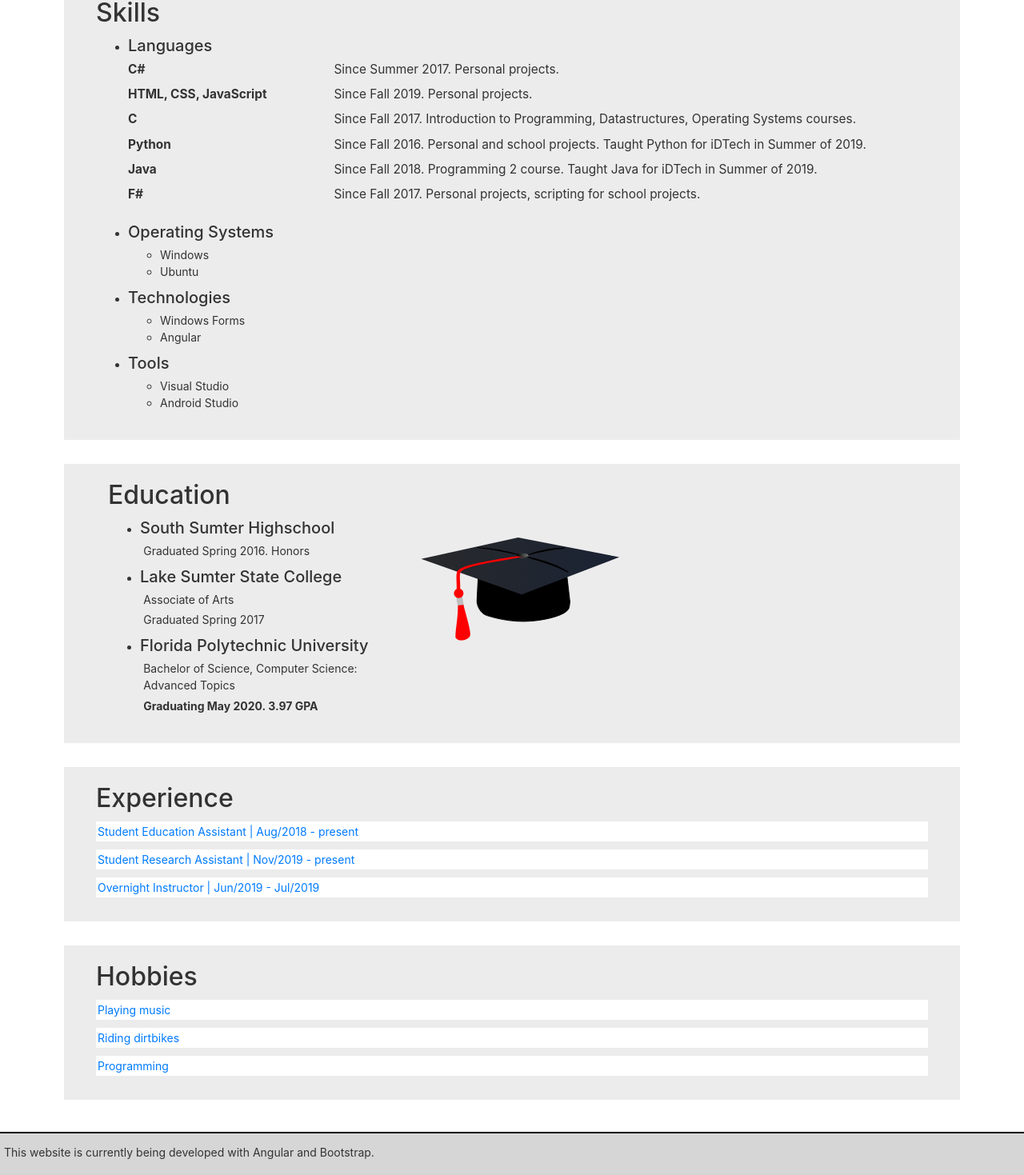
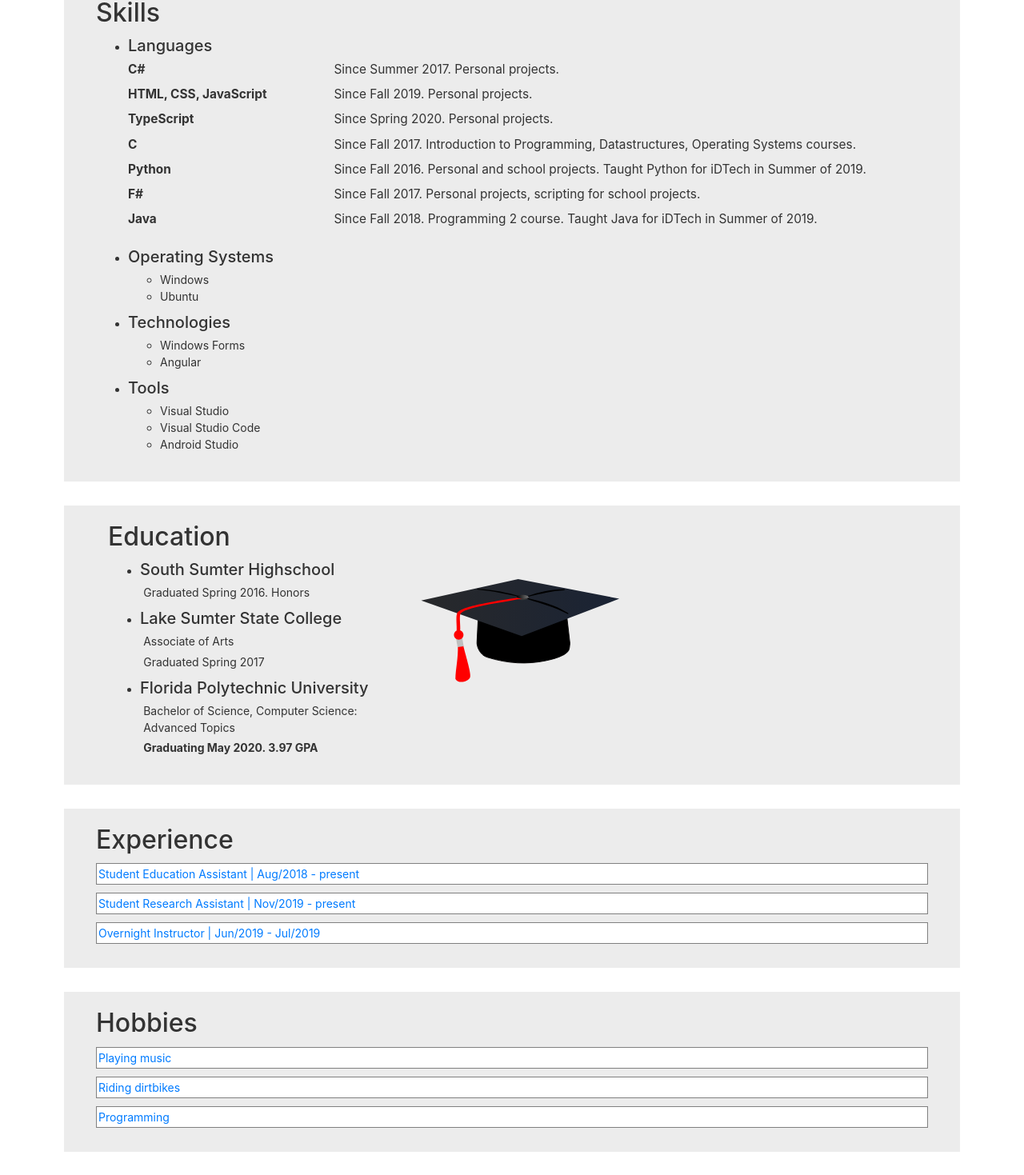
Before and after one commit to RyanB156/Portfolio-Site, an Angular app: page /home in a window 1280 px wide. Shown: the part 918-2387 px from the top of the page at 80% size. Built offline with nearby package versions, Linux system fonts and the light colour scheme.

Commit message:
Style and typo fixing.

```diff
--- a/src/app/home/home.component.html
+++ b/src/app/home/home.component.html
@@ -37,17 +37,20 @@
           <dt class="col-sm-3">HTML, CSS, JavaScript</dt>
           <dd class="col-sm-9">Since Fall 2019. Personal projects.</dd>
 
+          <dt class="col-sm-3">TypeScript</dt>
+          <dd class="col-sm-9">Since Spring 2020. Personal projects.</dd>
+
           <dt class="col-sm-3">C</dt>
           <dd class="col-sm-9">Since Fall 2017. Introduction to Programming, Datastructures, Operating Systems courses.</dd>
 
           <dt class="col-sm-3">Python</dt>
           <dd class="col-sm-9">Since Fall 2016. Personal and school projects. Taught Python for iDTech in Summer of 2019.</dd>
 
+          <dt class="col-sm-3">F#</dt>
+          <dd class="col-sm-9">Since Fall 2017. Personal projects, scripting for school projects.</dd>
+
           <dt class="col-sm-3">Java</dt>
           <dd class="col-sm-9">Since Fall 2018. Programming 2 course. Taught Java for iDTech in Summer of 2019.</dd>
-
-          <dt class="col-sm-3">F#</dt>
-          <dd class="col-sm-9">Since Fall 2017. Personal projects, scripting for school projects.</dd>
 
         </dl>
       </li>
@@ -69,6 +72,7 @@
         <h5>Tools</h5>
         <ul>
           <li>Visual Studio</li>
+          <li>Visual Studio Code</li>
           <li>Android Studio</li>
         </ul>
       </li>
@@ -130,7 +134,7 @@
           <panel title="Guitar">
             <p>I have been playing guitar since my Freshman year of Highschool. My dad has played guitar for years and I always listened to him play when I was little. After I came out of a long video game phase I asked him to teach me so he showed me how to play a basic version of the riff from "Smoke on the Water" by Deep Purple. Since then I fell in love with Van Halen, Metallica, White Lion, and Joe Satriani.</p>
             <p>I played at a few talent shows with 4H and at the county fair. I even played at one of my school's pep rallies for their Rock-n-Roll theme. I was in a rock band in Ocala Florida in my senior year. With them I played several gigs in Central Florida and earned some money doing it, so I can say I have been a professional musician.</p>
-            <p>My guitar playing has slowed down some since I entered college, but I still pick it up on occasion. My current musical interests are Three Days Grace and Black Veil Brides (courtesy of my girlfriend).</p>
+            <p>My guitar playing has slowed down some since I entered college, but I still pick it up on occasion. My current musical interests are Three Days Grace and Black Veil Brides.</p>
           </panel>
           <panel title="Piano">
             <p>I picked up piano first in the Summer before my freshman year of highschool. I learned by following tutorial videos on YouTube, especially Synthesia videos which is like guitar hero but for piano. Early on in the band there were a few songs that I played where I would use both my guitar and a keyboard, switching back and forth for different parts.</p>
@@ -147,7 +151,7 @@
         <p>My favorite type of riding is trail riding, harescrambles, and enduros. In contrast to motocross riding with its high speed and huge jumps, this riding involves exploring nature and riding at my own pace. I enjoy the challenge of riding challenging obstacles in the Croom Motorcycle Area, like big logs and hills that would be difficult, if not impossible to walk up. It is so rewarding to tackle new and challenging obstacles and come out on top, literally.</p>
       </panel>
       <panel title="Programming">
-        <p>My very first experience with programming was learning to a game with Batch following a tutorial from YouTube. From then on, I was hooked. Since then, I have learned C#, Python, C, Java, F#, JavaScript, HTML, and CSS. Making games while learning these languages kept things fun and I was always looking forward to the next time I could get behind my computer and get to work.<br><br><strong>Check out the tabs at the top of the page to see what I have been working on!</strong><p>
+        <p>My very first experience with programming was learning to a game with Batch following a tutorial from YouTube, and I was hooked. Since then, I have learned C#, Python, C, Java, F#, JavaScript, HTML, and CSS. Making games while learning these languages kept things fun and I was always looking forward to the next time I could get behind my computer and get to work.<br><br><strong>Check out the tabs at the top of the page to see what I have been working on!</strong><p>
         </panel>
     </accordion>
   </div>
--- a/src/app/logicsim/logicsim.component.html
+++ b/src/app/logicsim/logicsim.component.html
@@ -3,7 +3,7 @@
   <h4>Check out the simulator on <a href="https://github.com/RyanB156/LogicGateSimulator">github</a>
     and the editor on <a href="https://github.com/RyanB156/LogicGateIDE">github!</a></h4>
 
-  <p>I started this project because I absolutely love studying language and I wanted to make my own. There are so many general purpose programming languages out there, so I decided to make a Domain Specific Language (DML) to simulate logic circuits.</p>
+  <p>I started this project because I absolutely love studying languages and I wanted to make my own. There are so many general purpose programming languages out there, so I decided to make a Domain Specific Language (DSL) to simulate logic circuits.</p>
   <h5>Notable Features</h5>
   <ul>
     <li>Parser written in F# with the FParsec Parser Combinator library</li>
--- a/src/app/panel/panel.component.scss
+++ b/src/app/panel/panel.component.scss
@@ -2,6 +2,7 @@
   font-size: 1em;
   margin-top: 10px;
   margin-bottom: 10px;
+  border: 1px solid gray;
 }
 
 .panel-info {
@@ -10,7 +11,6 @@
 
 .panel-heading {
   cursor: pointer;
-
   padding: 2px;
   background-color: #fff;
 }
--- a/src/app/tribe/tribe.component.html
+++ b/src/app/tribe/tribe.component.html
@@ -39,7 +39,7 @@
   </imagebox>
 
   <imagebox src="../../assets/images/tribe/crafting.JPG" maxWidth=500px>
-    Each person has an information menu that can be brought up by clicking on them. It contains information like the name, health, sex, pregnancy state, the needs, the current action and action state, and the current inventory. In this screenshot, the player is holding 5 apples, 1 rock, 1 spear, 2 fiber, and 2 leaves. These can be used to craft items shown in the menu on the left. The boundary wall of the game is shown by the red line. The log and fiber items on the ground can be picked up and used to craft materials or delivered to the home base.
+    Each person has an information menu that can be brought up by clicking on them. It contains information like the name, health, sex, pregnancy state, needs, the current action and action state, and the current inventory. In this screenshot, the player is holding 5 apples, 1 rock, 1 spear, 2 fiber, and 2 leaves. These can be used to craft items shown in the menu on the left. The boundary wall of the game is shown by the red line. The log and fiber items on the ground can be picked up and used to craft materials or delivered to the home base.
   </imagebox>
 
   <imagebox src="../../assets/images/tribe/hunting.JPG" maxWidth=500px>
```
